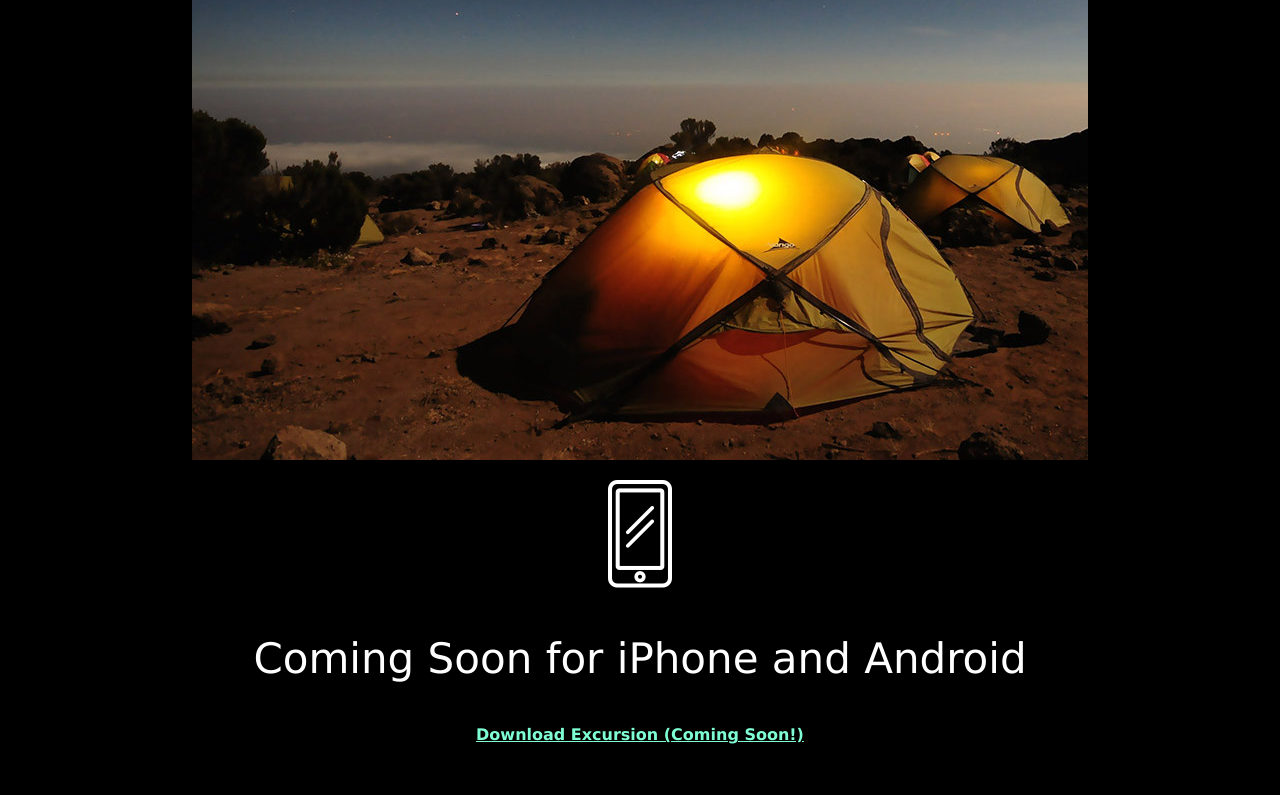
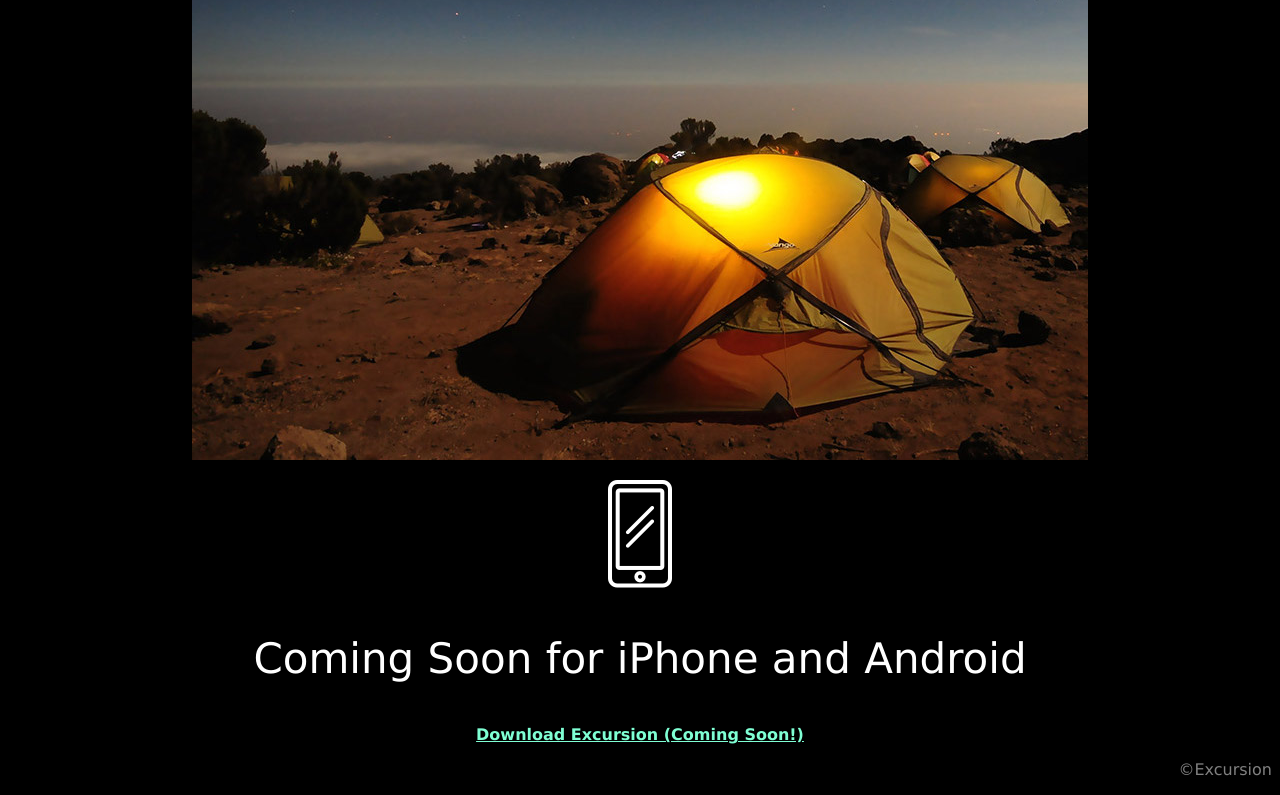
Before and after one commit to BonBish/excursion, a plain HTML site: page index.html in a window 1280 px wide. Shown: the part 549-1344 px from the top of the page. Before the commit the page ends 1306 px from the top, so only its background shows below. Drawn offline with Linux system fonts and the light colour scheme; files whose address does not match are found by name.

Commit message:
Finished.

```diff
--- a/index.html
+++ b/index.html
@@ -13,9 +13,10 @@
     </p>
   <h3>Your Personal Travel Guide</h3>
     <p>Excursion remembers places you like, and recommends new points of interest around you.</p>
-  <p> <img src="C:\Users\Bonnie\Documents\Personal\CodeAcademy\Projects\Excursion\resources\images\camp.jpg"/>
-<p> <img src="C:\Users\Bonnie\Documents\Personal\CodeAcademy\Projects\Excursion\resources\images\phone.png"/>
+    <p><img src="C:\Users\Bonnie\Documents\Personal\CodeAcademy\Projects\Excursion\resources\images\camp.jpg"/>
+    <p><img src="C:\Users\Bonnie\Documents\Personal\CodeAcademy\Projects\Excursion\resources\images\phone.png"/>
   <h3>Coming Soon for iPhone and Android</h3>
   <h2>Download Excursion (Coming Soon!)</h2>
+    <p class="footer">©Excursion</p>
  </body>
 </html>
--- a/resources/css/style.css
+++ b/resources/css/style.css
@@ -1,8 +1,8 @@
 * {
   font-family: verdana;
+  text-align: center;
   background-color: black;
-  text-align: center;
-}
+  }
 
 h1 {
   font-size: 50px;
@@ -26,3 +26,8 @@ p {
   font-size: 21;
   color: gray;
 }
+
+.footer {
+  text-align: right;
+  color: gray;
+}
```
Lines whose indentation alone changed are shown as unchanged.
